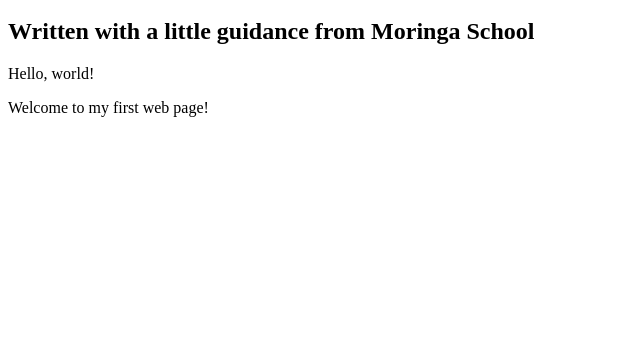
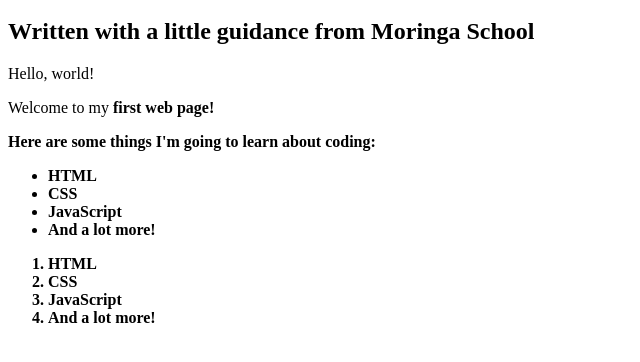
Before and after one commit to KingsMunene/My-first-website.github.io, a plain HTML site: page my-first-webpage.html in a window 1280 px wide. Shown: the part 48-410 px from the top of the page, without its empty margins (0-640 px from the left). Drawn offline with Linux system fonts and the light colour scheme.

Commit message:
add tags

```diff
--- a/my-first-webpage.html
+++ b/my-first-webpage.html
@@ -8,6 +8,19 @@
     <h2>Written with a little guidance from Moringa School</h2>
 
     <p>Hello, world!</p>
-    <p>Welcome to my first web page!</p>
+    <p>Welcome to my <strong>first web page!</p>
+    <p>Here are some things I'm going to learn about coding:</p>
+    <ul>
+      <li>HTML</li>
+      <li>CSS</</li>
+      <li>JavaScript</li>
+      <li>And a lot more!</li>
+    </ul>
+    <ol>
+      <li>HTML</li>
+      <li>CSS</</li>
+      <li>JavaScript</li>
+      <li>And a lot more!</li>
+      </ol>
   </body>
 </html>
```
